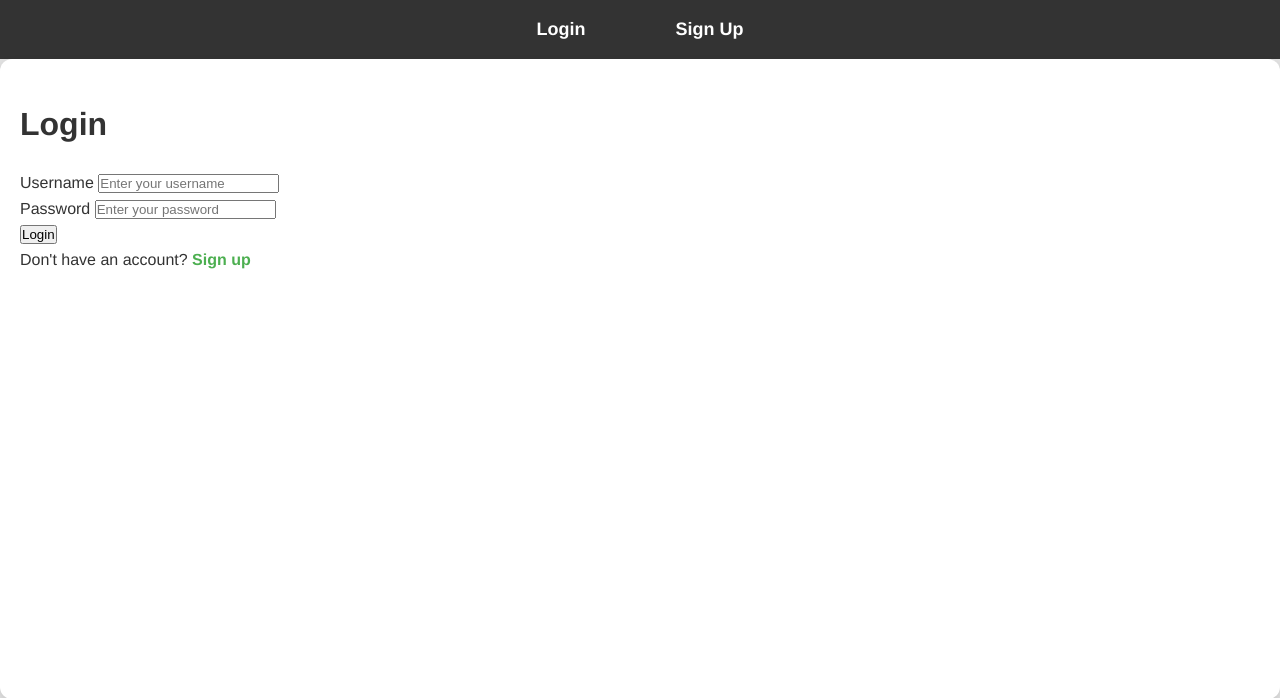
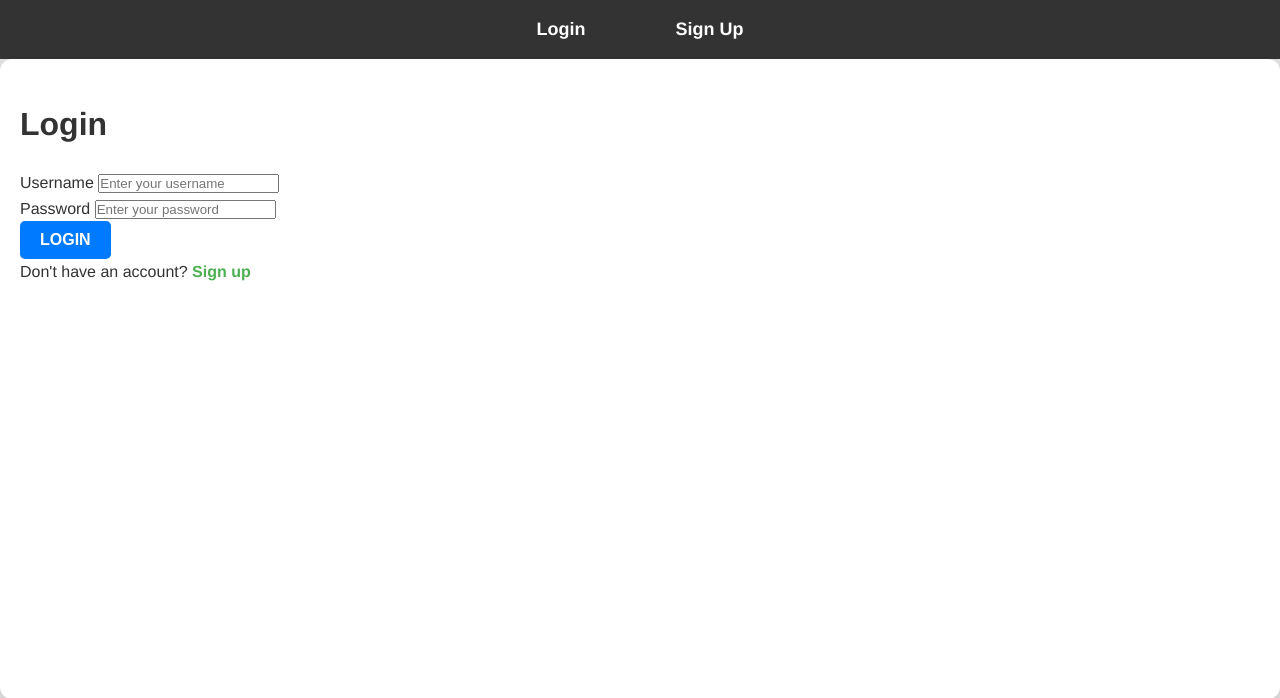
Before and after one commit to siseldyke/octagon-nation, a Django app: page /accounts/login/ in a window 1280 px wide. Shown: the top 698 px of the page. Run offline with Django 5.2, Linux system fonts and the light colour scheme.

Commit message:
basic styling for all buttons added

```diff
--- a/main_app/static/css/base.css
+++ b/main_app/static/css/base.css
@@ -111,3 +111,21 @@ a:hover {
         padding: 20px;
     }
 }
+
+button, .btn {
+    background-color: #007BFF; /* Blue color */
+    color: #FFFFFF; /* White text */
+    border: none;
+    border-radius: 5px; /* Rounded corners */
+    padding: 10px 20px;
+    font-size: 16px;
+    cursor: pointer;
+    text-transform: uppercase; /* Uppercase text */
+    font-weight: bold;
+    transition: background-color 0.3s ease, transform 0.2s ease;
+}
+
+button:hover, .btn:hover {
+    background-color: #0056b3; /* Darker blue on hover */
+    transform: translateY(-2px); /* Lift effect */
+}
--- a/main_app/static/css/home.css
+++ b/main_app/static/css/home.css
@@ -19,7 +19,11 @@
 }
 
 .image-container {
-    margin-top: 20px;
+    display: flex;
+    justify-content: center;
+    align-items: center;
+    height: 100vh;
+    margin: 0;
 }
 
 .image-container img {
--- a/main_app/templates/home.html
+++ b/main_app/templates/home.html
@@ -18,10 +18,8 @@
       <button type="submit" class="btn submit">Login</button>
     </form>
   </section>
-  <div class="image-container">
-    <img src="https://cdn11.bigcommerce.com/s-7bmhz/images/stencil/1280x1280/products/437/793/via-UFC-10__46610.1590267481.jpg?c=2" alt="MMA octagon" />
-  </div>
-</body>
+  </body>
 </html>
+
 {% endif %}
 {% endblock %}
```
